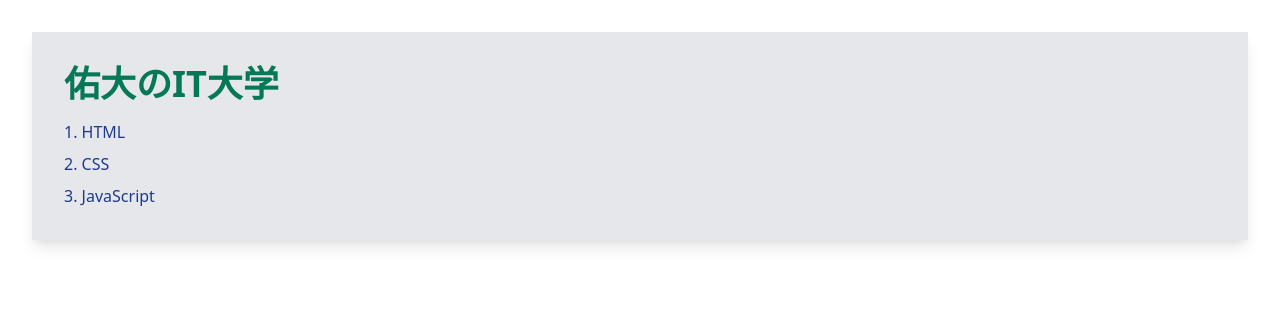
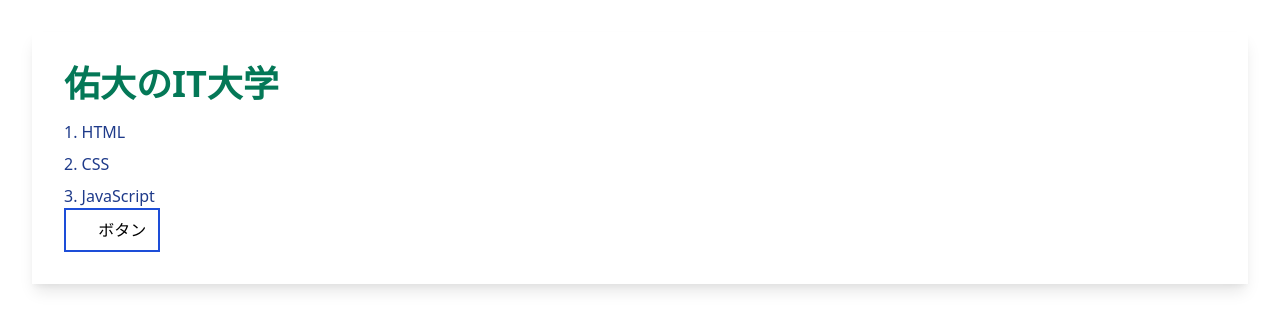
Before and after one commit to Yudai35/portfolio, a Nuxt app: page / in a window 1280 px wide. Shown: the top 330 px of the page. Built offline with nearby package versions, Linux system fonts and the light colour scheme.

Commit message:
TailwindCss練習

```diff
--- a/pages/index.vue
+++ b/pages/index.vue
@@ -1,11 +1,14 @@
 <template>
-<div class="m-8 p-8 bg-gray-200 shadow-lg ">
+<div class="m-8 p-8  shadow-lg ">
   <h1 class="font-bold sm:text-2xl md:text-4xl text-red-700 lg:text-green-700">佑大のIT大学</h1>
   <ul class="mt-4 space-y-2 list-decimal list-inside text-blue-900" >
-  <li >HTML</li>
+  <li>HTML</li>
   <li>CSS</li>
   <li>JavaScript</li>
 </ul>
+  <button class="border-2 border-blue-700 py-2 px-3 hover:text-white hover:bg-blue-700 transition">
+  ボタン
+</button>
 </div>
 </template>
 
```
Also changed, not shown: assets/css/tailwind.css (line endings or trailing spaces).
